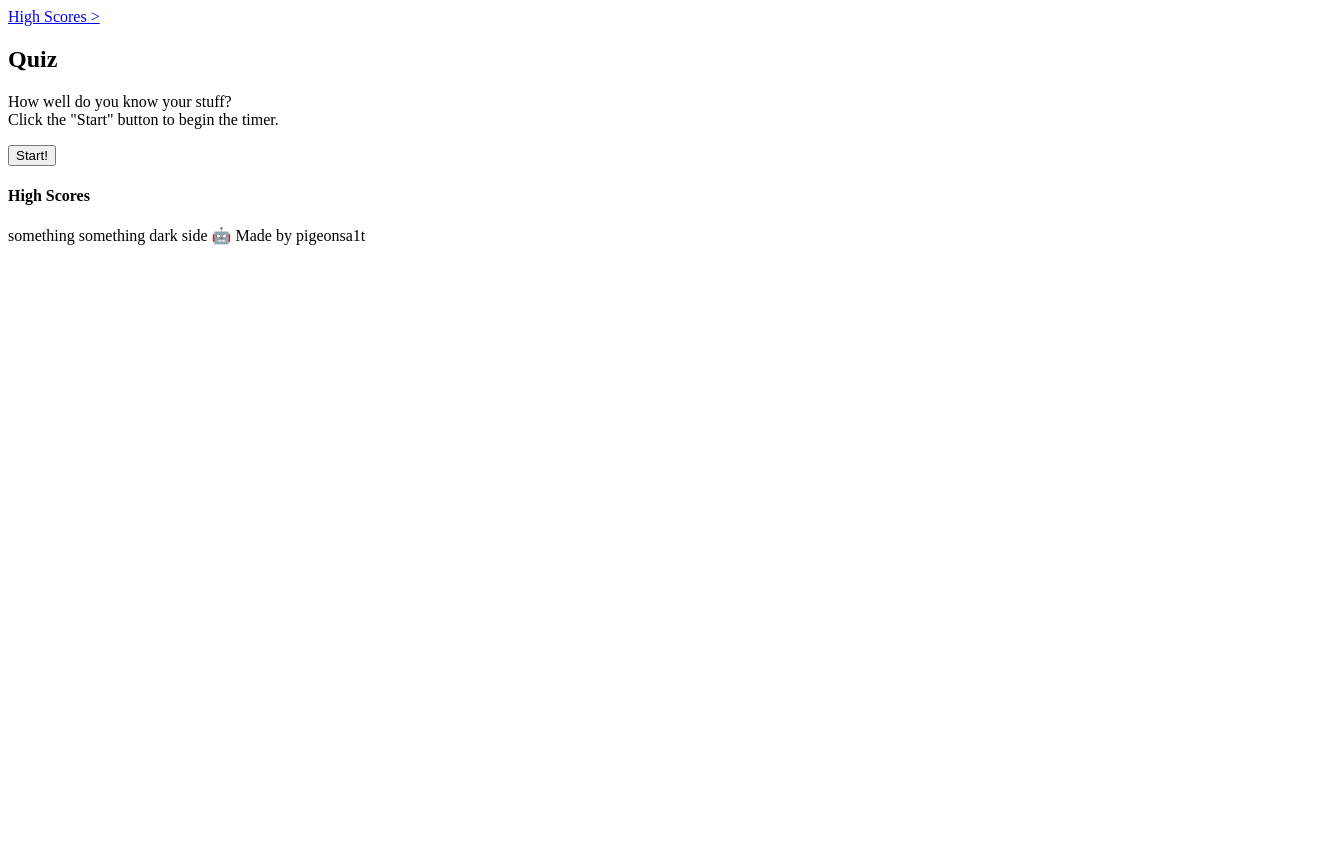
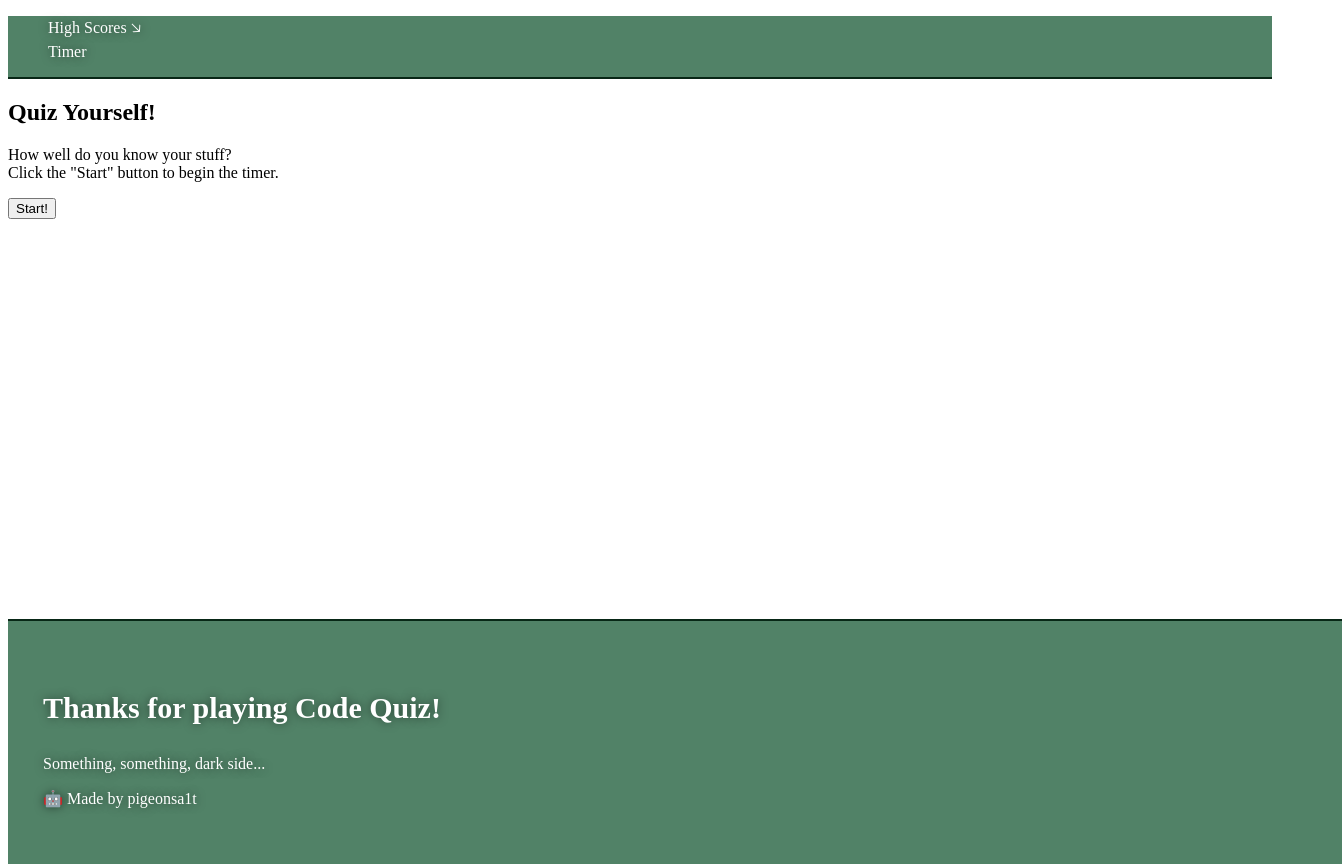
Before and after one commit to pigeonsa1t/code-quiz, a plain HTML site: page index.html in a window 1280 px wide. Shown: the whole page, 1342 px wide, since content can reach past the window. Before the commit the page ends 800 px from the top, so only its background shows below. Drawn offline with Linux system fonts and the light colour scheme.

Commit message:
got the CSS and HTML looking the way I want for header/footer besides a few aesthetic issues. pushing up to main

```diff
--- a/assets/css/style.css
+++ b/assets/css/style.css
@@ -1,3 +1,58 @@
+html, body {
+  height: 100%;
+}
+
 .hide {
     display: none;
 }
+
+header {
+    background: rgb(23, 88, 53,0.75);
+    border-bottom: rgb(8, 39, 22) 2px solid;
+    color: white;
+    text-shadow: 0 0 10px rgba(0,0,0,0.5);
+    font: 16px lighter;
+    margin-top: auto;
+    flex-shrink: 0;
+    justify-content: space-between;
+}
+
+header nav ul li{
+    list-style: none;
+}
+
+header nav ul li a {
+    text-decoration: none;
+    color: white;
+}
+
+.content {
+    flex: 1 0 auto;
+}
+
+footer {
+    background: rgb(23, 88, 53,0.75);
+    border-top: rgb(8, 39, 22) 2px solid;
+    color: white;
+    text-shadow: 0 0 10px rgba(0,0,0,0.5);
+    flex: 1;
+    margin: 400px 0 0;
+    padding: 40px 35px;
+    display: flex;
+    justify-content: space-between;
+    width: 100%;
+}
+footer h2 {
+    font-size:30px
+}
+
+footer h3 {
+    font-size: 30px;
+}
+footer div {
+    line-height: auto;
+}
+footer p {
+    font-size: 16px;
+    line-height: normal;
+}
--- a/index.html
+++ b/index.html
@@ -1,35 +1,76 @@
 <!DOCTYPE html>
 <html>
 <head>
-    <meta charset="UTF-8" />
-    <meta name="viewport" content="width=device-width, initial-scale=1.0" />
+    <meta charset="UTF-8">
+    <meta name="viewport" content="width=device-width, initial-scale=1.0"/>
     <meta http-equiv="X-UA-Compatible" content="ie=edge" />
     <title>Code Quiz</title>
     <link rel="stylesheet" href="./assets/css/style.css">
 </head>
 <body>
+    <!--HEADER START-->
     <header>
-        <a href="#high-scores">High Scores ></a>
-        <timer id="timer" class="timer"></timer>
+    <nav>
+    <ul>
+        <li><a href="#high-scores">High Scores 🡦</a></li>
+        <li><a id="" class="">Timer</a></li>
+    </ul>
+    </nav>
     </header>
-    <section id="start">
-        <h1>Quiz</h1>
+    <!--HEADER END-->
+
+<!--"START" PAGE START-->
+    <section id="start" class>
+        <h1>Quiz Yourself!</h1>
         <p>How well do you know your stuff? <br />
             Click the "Start" button to begin the timer.</p>
         <button id="start-button" type="button">Start!</button>
     </section>
+<!--"START" PAGE END-->
+
+<!--START OF USER CHOICES(3)-->
     <section id="quiz" class="hide">
         <h2 id="question-title">Code Quiz</h2>
         <div id="button-box">
-
+            <button id="choice-1" type="button">a - </button>
+            <button id="choice-2" type="button">b - </button>
+            <button id="choice-3" type="button">c - </button>
         </div>
     </section>
+<!--END OF USER CHOICES-->
+
+<!--START OF QUESTIONS: -->
+
+    <!--QUESTION 1:-->
+
+    <!--QUESTION 2:-->
+
+    <!--QUESTION 3:-->
+
+    <!--QUESTION 4:-->
+
+    <!--QUESTION 5:-->
+
+    <!--QUESTION 6:-->
+
+    <!--QUESTION 7:-->
+
+<!--END OF QUESTIONS  !-->
+
+<!--FOOTER START-->
 <footer>
-    <section id="high-scores" class "hide">
-        <h4>High Scores</h4>
+    <section id="high-scores" class="hide">
+        <h2>High Scores</h2>
+        <p>"this is where high scores are displayed from local storage"</p>
     </section>
-    <p>something something dark side 🤖 Made by pigeonsa1t</p>
+
+    <section class="footer">
+        <h3>Thanks for playing Code Quiz!</h3>
+        <p> Something, something, dark side...</p>
+        <p>🤖 Made by pigeonsa1t</p>
+    </section>
+    <script src="./assets/js/script.js"></script>
 </footer>
-<script src="./assets/js/script.js"></script>
+<!--FOOTER END-->
 </body>
 </html>
```
